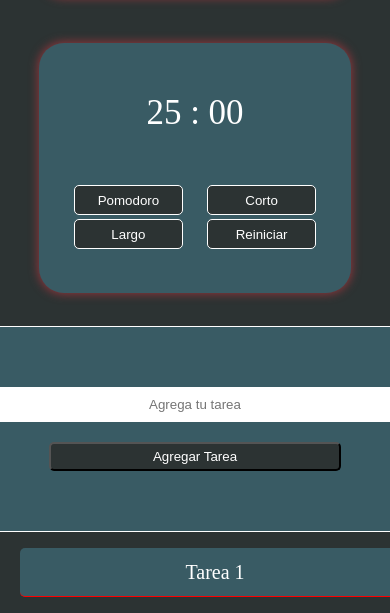
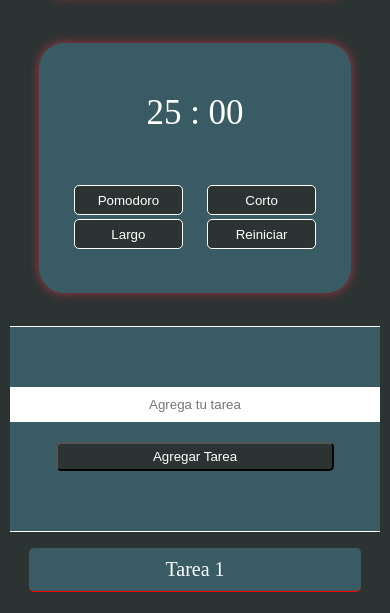
Before and after one commit to lautist/pomodoro-desing, a plain HTML site: page index.html in a window 390 px wide. Shown: the part 671-1284 px from the top of the page. Drawn offline with Linux system fonts and the light colour scheme.

Commit message:
ARREGLOS TEST

```diff
--- a/list.css
+++ b/list.css
@@ -9,7 +9,7 @@
     background: #395B64;
 	color: #fff;
 	padding: 50px 0;
-	width: 100%;
+	width: 95%;
     margin: 10px auto;
     border-bottom: 1px solid white;
 }
@@ -75,7 +75,8 @@ li{
     padding: 10px 0px 10px 0px;
     border-bottom: 1px solid red;
     border-radius: 5px;
-    margin: 15px 20px;
+    margin: 10px auto;
+    width: 85%;
 }
 
 .tareas .lista li a {
--- a/responsive.css
+++ b/responsive.css
@@ -112,10 +112,6 @@
         align-items: center;
         margin: 10px auto;
     }
-    li{
-        width: 100%;
-        text-align: center;
-        padding: 12.5px 0px;
-    }
+
 }
 /* FIN LISTA RESPONSIVE */
```
